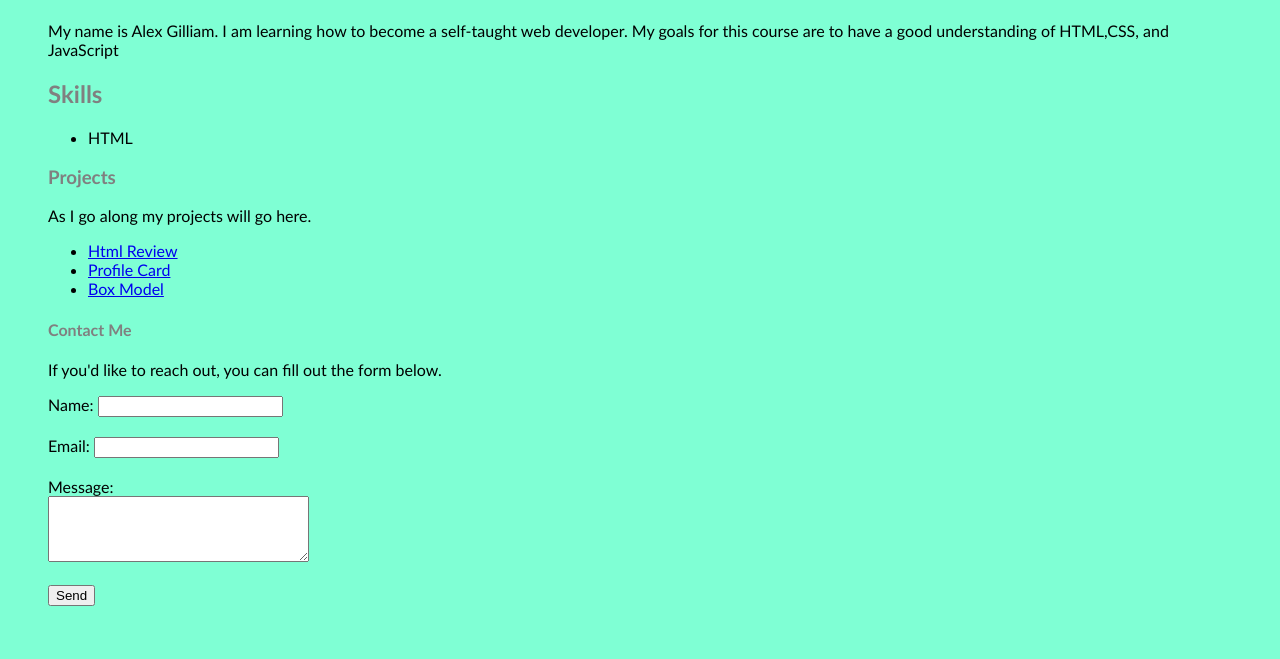
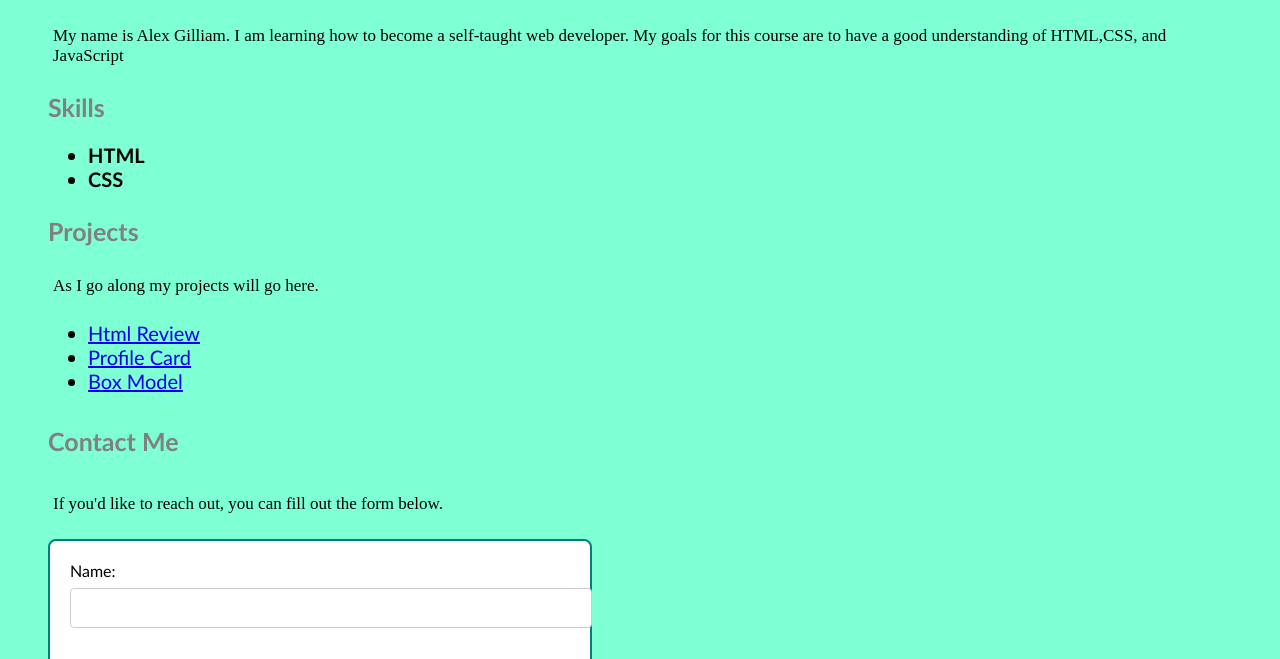
Before and after one commit to TedH6/codespace-lab, a plain HTML site: page index.html in a window 1280 px wide. Shown: the part 133-792 px from the top of the page. Drawn offline with Linux system fonts and the light colour scheme.

Commit message:
styling our homepage

```diff
--- a/index.html
+++ b/index.html
@@ -16,7 +16,8 @@
 
         <h2>Skills</h2>
         <ul>
-            <li>HTML</li>
+            <li><strong>HTML</strong></li>
+            <li><strong>CSS</strong></li>
         </ul>
 
         <h3>Projects</h3>
--- a/style.css
+++ b/style.css
@@ -14,4 +14,49 @@ h1{
 
 h2,h3,h4{
     color: grey;
+    font-size: 25px;
 }
+
+p{
+    font-size: 17px;
+    font-family: 'Times New Roman', Times, serif;
+    padding: 5px;
+}
+
+ul{
+    font-size: 20px;
+    font-family:'Trebuchet MS', 'Lucida Sans Unicode', 'Lucida Grande', 'Lucida Sans', Arial, sans-serif;
+
+}
+
+form{
+    background-color: #fff;
+    padding: 20px;
+    border: 2px solid teal;
+    border-radius: 8px;
+    max-width: 500px;
+    margin-top: 20px;
+
+}
+input, textarea {
+    width: 100%;
+    padding: 10px;
+    margin-top: 8px;
+    margin-bottom: 15px;
+    border: 1px solid #ccc;
+    border-radius: 4px;
+    font-size: 16px;
+}
+
+button {
+    background-color: teal;
+    color: white;
+    padding: 10px 15px;
+    border: none;
+    border-radius: 4px;
+    cursor: pointer;
+}
+
+button:hover {
+    background-color: darkslategray;
+}
```
